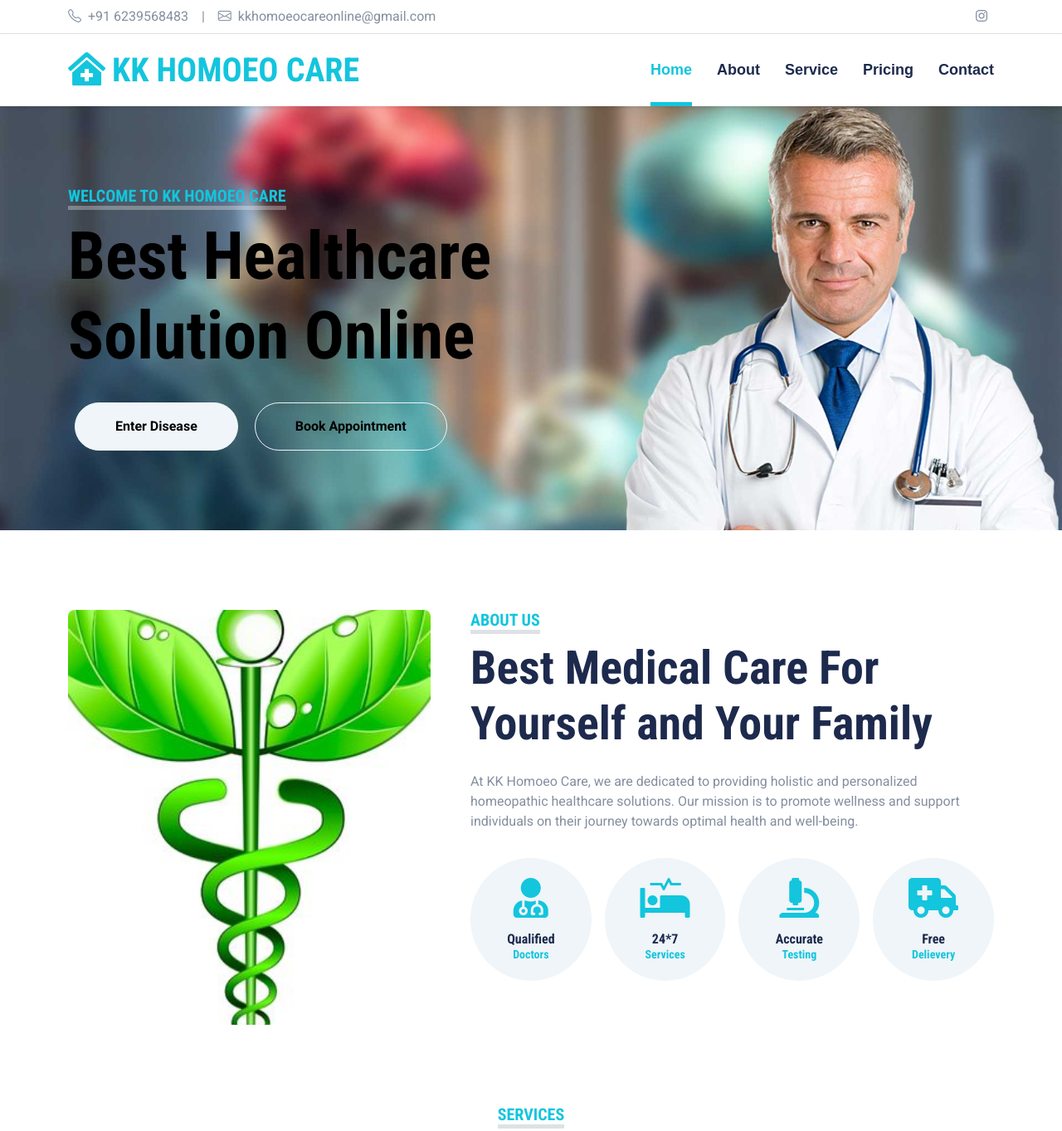
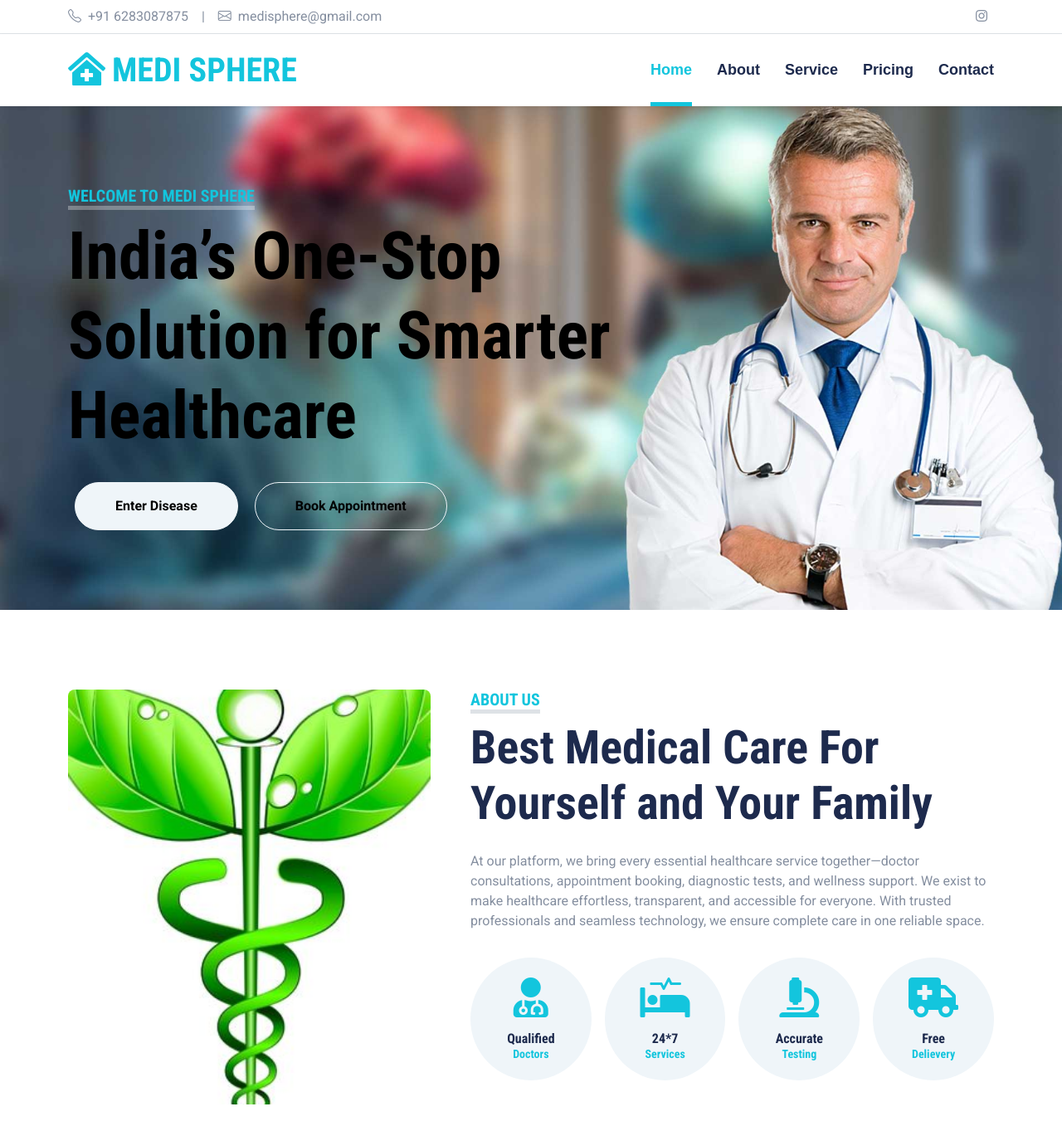
Before and after one commit to nanakmaulik/KKhomoeocare_km, a plain HTML site: page index.html in a window 1280 px wide. Shown: the top 1363 px of the page at 83% size. Drawn offline with nearby package versions, Linux system fonts and the light colour scheme.

Commit message:
changs done

```diff
--- a/index.html
+++ b/index.html
@@ -3,7 +3,7 @@
 
 <head>
     <meta charset="utf-8">
-    <title>KK HOMOEO CARE - HOMOEOPATHIC TREATMENT</title>
+    <title>MEDISPHERE</title>
     <meta content="width=device-width, initial-scale=1.0" name="viewport">
 
     <!-- Favicon -->
@@ -35,9 +35,9 @@
             <div class="row">
                 <div class="col-md-6 text-center text-lg-start mb-2 mb-lg-0">
                     <div class="d-inline-flex align-items-center">
-                        <a class="text-decoration-none text-body pe-3" href=""><i class="bi bi-telephone me-2"></i>+91 6239568483</a>
+                        <a class="text-decoration-none text-body pe-3" href=""><i class="bi bi-telephone me-2"></i>+91 6283087875</a>
                         <span class="text-body">|</span>
-                        <a class="text-decoration-none text-body px-3" href=""><i class="bi bi-envelope me-2"></i>kkhomoeocareonline@gmail.com</a>
+                        <a class="text-decoration-none text-body px-3" href=""><i class="bi bi-envelope me-2"></i>medisphere@gmail.com</a>
                     </div>
                 </div>
                 <div class="col-md-6 text-center text-lg-end">
@@ -70,7 +70,7 @@
         <div class="container">
             <nav class="navbar navbar-expand-lg bg-white navbar-light py-3 py-lg-0">
                 <a href="index.html" class="navbar-brand">
-                    <h1 class="m-0 text-uppercase text-primary"><i class="fa fa-clinic-medical me-2"></i>KK Homoeo Care</h1>
+                    <h1 class="m-0 text-uppercase text-primary"><i class="fa fa-clinic-medical me-2"></i>MEDI SPHERE</h1>
                 </a>
                 <button class="navbar-toggler" type="button" data-bs-toggle="collapse" data-bs-target="#navbarCollapse">
                     <span class="navbar-toggler-icon"></span>
@@ -95,8 +95,8 @@
         <div class="container py-5">
             <div class="row justify-content-start">
                 <div class="col-lg-8 text-center text-lg-start">
-                    <h5 class="d-inline-block text-primary text-uppercase border-bottom border-5" style="border-color: rgba(256, 256, 256, .3) !important;">Welcome To KK Homoeo Care</h5>
-                    <h1 class="display-1 text-white mb-md-4">Best Healthcare Solution Online</h1>
+                    <h5 class="d-inline-block text-primary text-uppercase border-bottom border-5" style="border-color: rgba(256, 256, 256, .3) !important;">Welcome To MEDI SPHERE</h5>
+                    <h1 class="display-1 text-white mb-md-4">India’s One-Stop Solution for Smarter Healthcare</h1>
                     <div class="pt-2">
                         <a href="" class="btn btn-light rounded-pill py-md-3 px-md-5 mx-2">Enter Disease</a>
                         <a href="" class="btn btn-outline-light rounded-pill py-md-3 px-md-5 mx-2">Book Appointment</a>
@@ -122,7 +122,9 @@
                         <h5 class="d-inline-block text-primary text-uppercase border-bottom border-5">About Us</h5>
                         <h1 class="display-4">Best Medical Care For Yourself and Your Family</h1>
                     </div>
-                    <p>At KK Homoeo Care, we are dedicated to providing holistic and personalized homeopathic healthcare solutions. Our mission is to promote wellness and support individuals on their journey towards optimal health and well-being. </p>
+                    <p>At our platform, we bring every essential healthcare service together—doctor consultations, appointment booking, diagnostic tests, and wellness support.
+We exist to make healthcare effortless, transparent, and accessible for everyone.
+With trusted professionals and seamless technology, we ensure complete care in one reliable space. </p>
                     <div class="row g-3 pt-3">
                         <div class="col-sm-3 col-6">
                             <div class="bg-light text-center rounded-circle py-4">
@@ -169,7 +171,7 @@
                         <div class="service-icon mb-4">
                             <i class="fa fa-2x fa-user-md text-white"></i>
                         </div>
-                        <h4 class="mb-3">Homoeopathic Emergency Care</h4>
+                        <h4 class="mb-3"> Emergency Care</h4>
                         <p class="m-0">You can call us anytime for any kind of medcial Emergency. We are available 24*7. </p>
                         <a class="btn btn-lg btn-primary rounded-pill" href="">
                             <i class="bi bi-arrow-right"></i>
@@ -193,8 +195,8 @@
                         <div class="service-icon mb-4">
                             <i class="fa fa-2x fa-stethoscope text-white"></i>
                         </div>
-                        <h4 class="mb-3">Outdoor Checkup</h4>
-                        <p class="m-0">Our doctors are always availablefor any kind of home Treatment.(extra fees)</p>
+                        <h4 class="mb-3">Real Time Medical Assistance</h4>
+                        <p class="m-0">Get real-time medical guidance with our seamless video call consultation service.</p>
                         <a class="btn btn-lg btn-primary rounded-pill" href="">
                             <i class="bi bi-arrow-right"></i>
                         </a>
@@ -249,7 +251,7 @@
                 <div class="col-lg-6 mb-5 mb-lg-0">
                     <div class="mb-4">
                         <h5 class="d-inline-block text-white text-uppercase border-bottom border-5">Appointment</h5>
-                        <h1 class="display-4">Make An Appointment For Your Yourself</h1>
+                        <h1 class="display-4">Make An Appointment For Yourself and your Loved Ones</h1>
                     </div>
                     <p class="text-white mb-5">Fill all your details in the forms and click on 'make an appointment' so that our tech Professionals can book an Online Appointment slot for you!</p>
                     <!-- <a class="btn btn-dark rounded-pill py-3 px-5 me-3" href="">Disease regarding call  </a> -->
@@ -319,7 +321,7 @@
     <!-- Appointment End -->
 
   <!-- Team Start -->
-  <div class="container-fluid py-5">
+  <!-- <div class="container-fluid py-5">
     <div class="container">
         <div class="text-center mx-auto mb-5" style="max-width: 500px;">
             <h5 class="d-inline-block text-primary text-uppercase border-bottom border-5">Appointment procedure</h5>
@@ -348,7 +350,8 @@
 <ul>Enter the time you will be available on that date for the online meet.</ul>
 <li>Then click on 'make an appointment' button</li><br>
 <li>Then pay the respective amount and your appointment will be booked and you will have a call on your phone number, message, email very soon for the confirmation of your appointment booked by our team!</li>
-</div>
+</div> -->
+
 
 
          <!-- <div class="owl-carousel team-carousel position-relative">
@@ -409,9 +412,9 @@
                     </div>
                 </div>
             </div>  -->
-        </div>
+        <!-- </div>
     </div>
-</div>
+</div>  -->
 <!-- Team End -->
     <!-- Pricing Plan Start -->
     <div class="container-fluid py-5">
```
